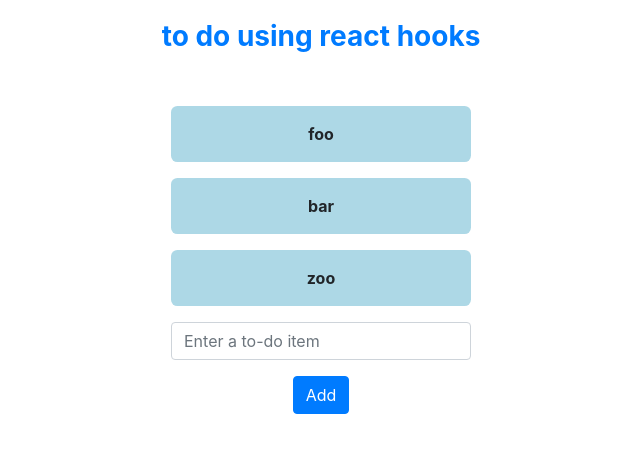
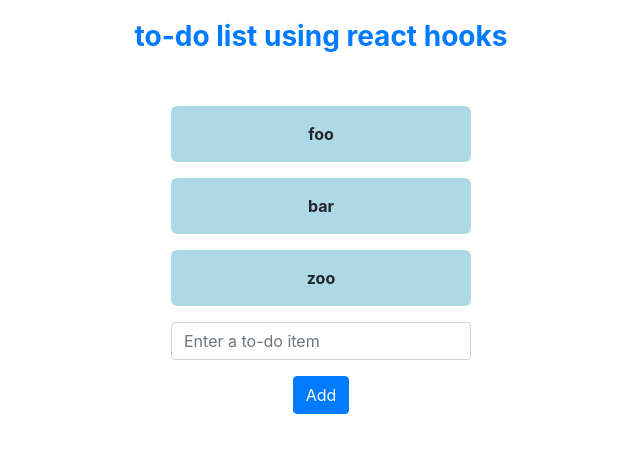
Before and after one commit to prakarsh70/to-do-list-using-react-hooks, a React (Create React App) app: page / in a window 1280 px wide. Shown: the top 452 px of the page, without its empty margins (319-959 px from the left). Built offline with nearby package versions, Linux system fonts and the light colour scheme.

Commit message:
1 file modified

```diff
--- a/src/input.js
+++ b/src/input.js
@@ -27,7 +27,7 @@ const Sample = () => {
   return (
     <div>
       <h3 className="text-center text-primary p-1 mb-5 font-weight-bold">
-        to do using react hooks
+        to-do list using react hooks
       </h3>
       <div>
         {array1.map(items => {
```
